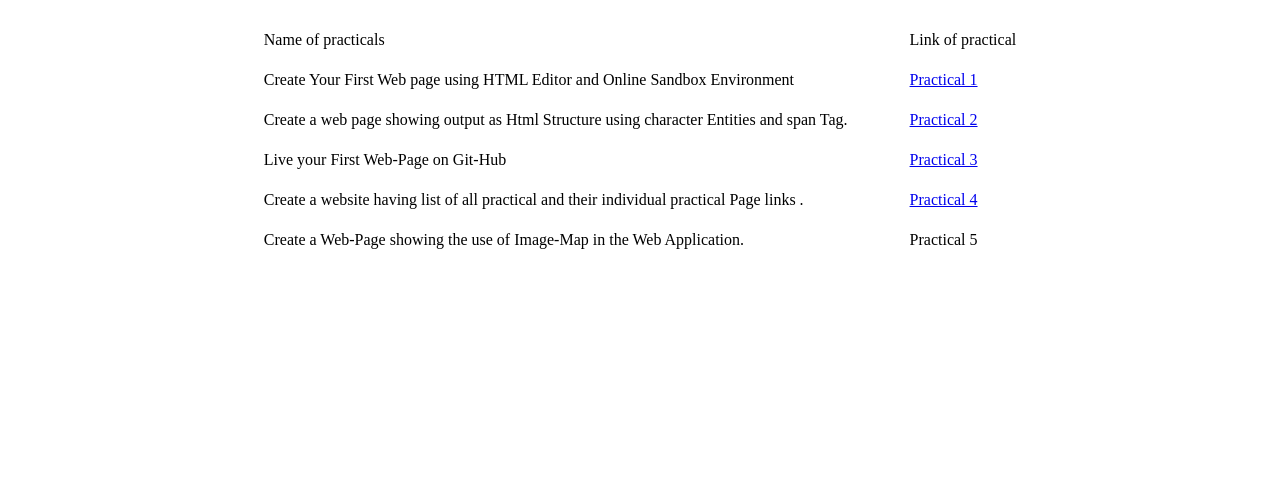
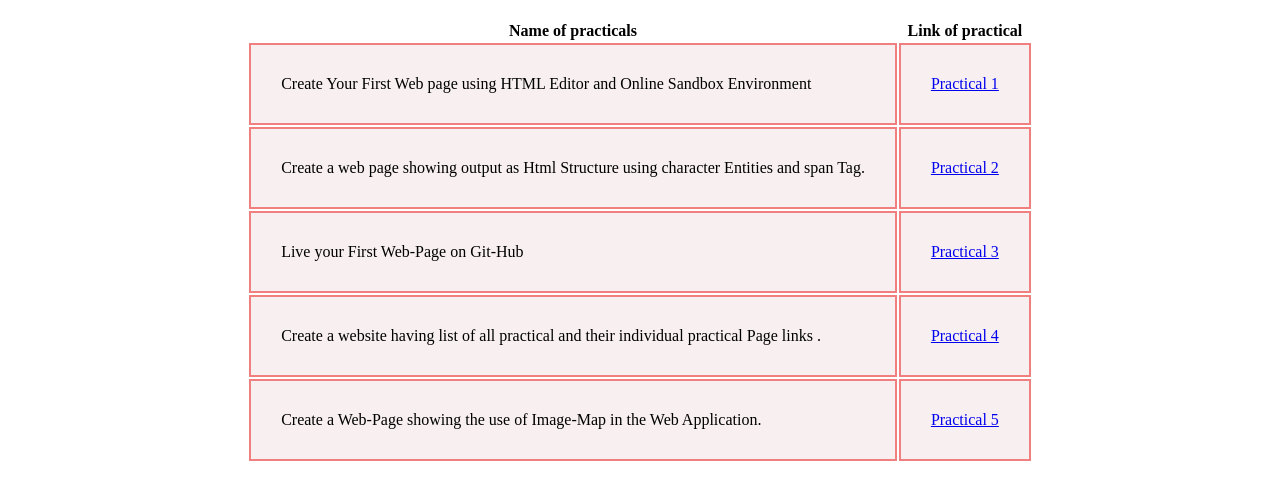
Before and after one commit to TanyaAgarwal28/Practical4, a plain HTML site: page index.html in a window 1280 px wide. Shown: the part 61-560 px from the top of the page. Drawn offline with Linux system fonts and the light colour scheme.

Commit message:
final commit

```diff
--- a/index.html
+++ b/index.html
@@ -10,12 +10,17 @@
         text-align: center;
         background-color: lightcoral;
       }
+      th{
+        font-weight: bold;
+      }
       table {
         margin-left: auto;
         margin-right: auto;
       }
-      td {
-        padding: 10px 30px;
+      td{
+        background-color: rgb(248, 240, 240);
+        padding: 30px;
+        border: 2px solid lightcoral;
       }
     </style>
   </head>
@@ -23,8 +28,8 @@
     <h1>Practical list</h1>
     <table>
       <tr>
-        <td>Name of practicals</td>
-        <td>Link of practical</td>
+        <th>Name of practicals</th>
+        <th>Link of practical</th>
       </tr>
       <tr>
         <td>
@@ -65,7 +70,7 @@
         <td>
           Create a Web-Page showing the use of Image-Map in the Web Application.
         </td>
-        <td>Practical 5</td>
+        <td><a href="https://tanyaagarwal28.github.io/Practical5/">Practical 5</a></td>
       </tr>
     </table>
   </body>
```
